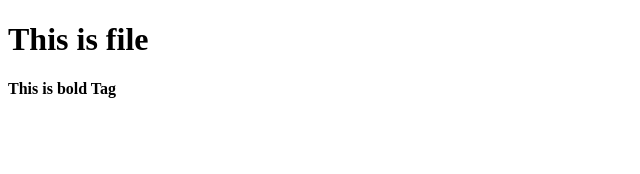
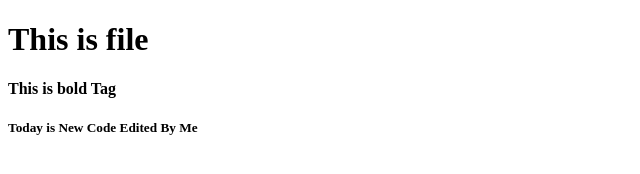
Before and after one commit to vineet0509/practise, a plain HTML site: page index.html in a window 1280 px wide. Shown: the whole page, without its empty margins (0-640 px from the left). Drawn offline with Linux system fonts and the light colour scheme.

Commit message:
New Line Added with Heading H5

```diff
--- a/index.html
+++ b/index.html
@@ -5,5 +5,7 @@
 	<body>
 		<h1>This is file</h1>
 		<b>This is bold Tag</b>
+
+		<h5>Today is New Code Edited By Me </h5>
 	</body>
 </html>
```
